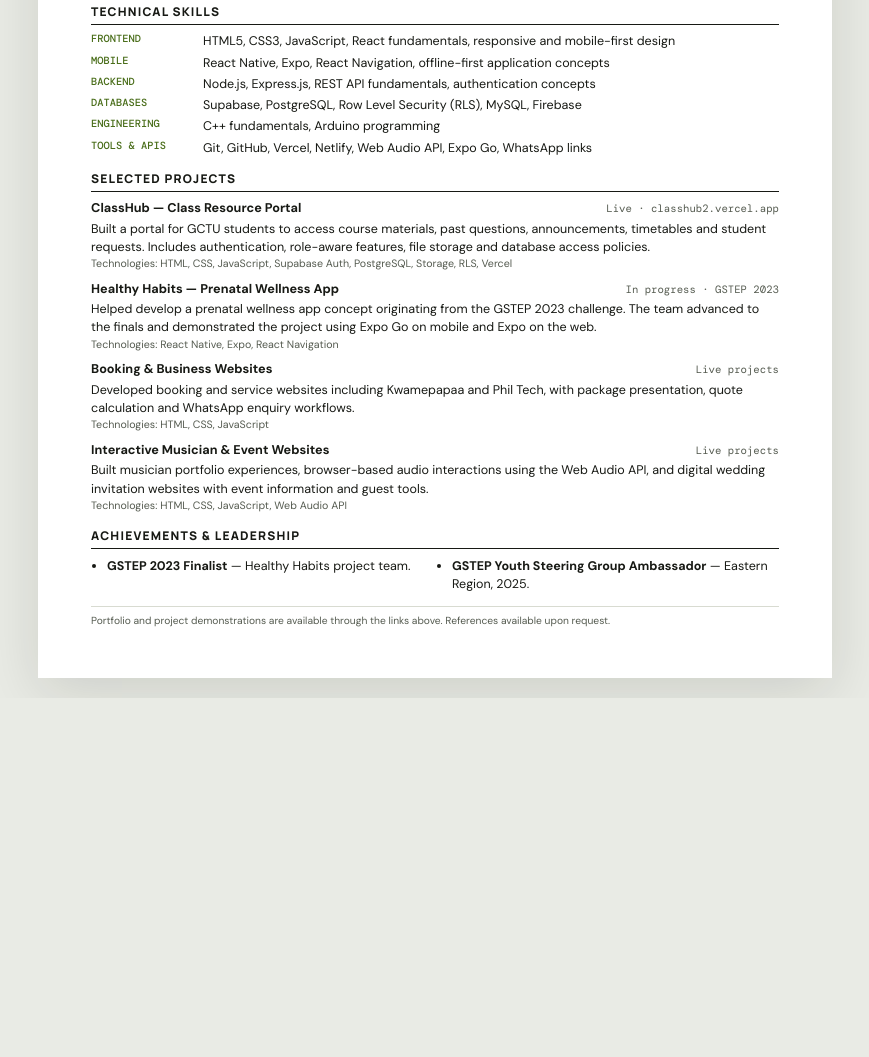
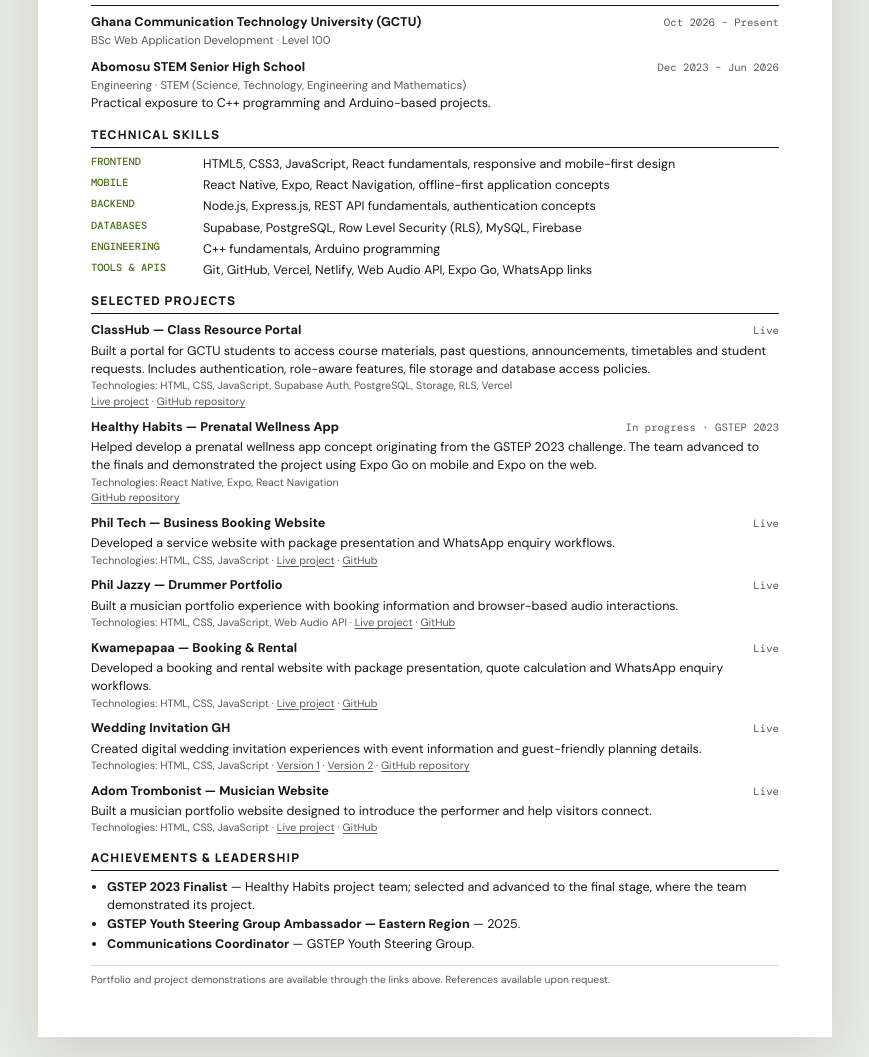
Before and after one commit to Philemon-Osae/Portfolio, a plain HTML site: page cv.html in a window 1280 px wide. Shown: the part 924-1981 px from the top of the page, without its empty margins (205-1074 px from the left). Before the commit the page ends 1622 px from the top, so only its background shows below. Drawn offline with nearby package versions, Linux system fonts and the light colour scheme.

Commit message:
Update cv.html

```diff
--- a/cv.html
+++ b/cv.html
@@ -4,9 +4,9 @@
 <head>
   <meta charset="utf-8">
   <meta name="viewport" content="width=device-width, initial-scale=1">
-  <meta name="description" content="Curriculum vitae of Philemon Osae-Hienno Kodua, software developer and BSc Web Application Development student at GCTU.">
+  <meta name="description" content="CV of Philemon Osae-Hienno Kodua, an emerging full-stack developer and BSc Web Application Development student at GCTU.">
 
-  <title>Philemon Osae-Hienno Kodua — CV</title>
+  <title>Philemon Osae-Hienno Kodua — Emerging Full-Stack Developer</title>
 
   <link rel="preconnect" href="https://fonts.googleapis.com">
   <link rel="preconnect" href="https://fonts.gstatic.com" crossorigin>
@@ -26,9 +26,7 @@
       --soft: #f2f4ed;
     }
 
-    * {
-      box-sizing: border-box;
-    }
+    * { box-sizing: border-box; }
 
     html {
       -webkit-print-color-adjust: exact;
@@ -115,9 +113,7 @@
       line-height: 1.7;
     }
 
-    .contact a {
-      color: var(--ink);
-    }
+    .contact a { color: var(--ink); }
 
     section {
       margin-top: 13px;
@@ -135,9 +131,7 @@
 
     p { margin: 0; }
 
-    .summary {
-      font-size: 9.2pt;
-    }
+    .summary { font-size: 9.2pt; }
 
     .entry {
       margin: 0 0 9px;
@@ -189,28 +183,20 @@
       text-transform: uppercase;
     }
 
-    .skills dd {
-      margin: 0;
-    }
+    .skills dd { margin: 0; }
 
-    .project {
-      margin-bottom: 8px;
-    }
+    .project { margin-bottom: 8px; }
 
-    .project p {
-      margin-top: 2px;
-    }
+    .project p { margin-top: 2px; }
 
     .project .stack {
       color: var(--muted);
       font-size: 8pt;
     }
 
-    .achievement-list {
-      display: grid;
-      grid-template-columns: 1fr 1fr;
-      gap: 5px 18px;
-      padding-left: 16px;
+    .project a {
+      text-decoration: underline;
+      text-underline-offset: 2px;
     }
 
     .footer-note {
@@ -224,9 +210,7 @@
     @media (max-width: 760px) {
       body { background: #fff; }
 
-      .toolbar {
-        position: static;
-      }
+      .toolbar { position: static; }
 
       .sheet {
         width: 100%;
@@ -236,9 +220,7 @@
         box-shadow: none;
       }
 
-      header {
-        grid-template-columns: 1fr;
-      }
+      header { grid-template-columns: 1fr; }
 
       .contact { text-align: left; }
 
@@ -292,7 +274,7 @@
       <div>
         <h1>Philemon Osae-Hienno Kodua</h1>
         <div class="headline">
-          Software Developer · Web & Mobile Applications
+          Emerging Full-Stack Developer · Web & Mobile Applications
         </div>
       </div>
 
@@ -317,30 +299,35 @@
 
     <section>
       <h2>Professional Summary</h2>
-
       <p class="summary">
-        Software developer and BSc Web Application Development student at Ghana Communication Technology University, with a development journey that began in 2023. Currently a Software Development Intern at Techten Planets. Builds responsive websites, booking experiences and data-backed applications using JavaScript, React Native, Node.js and Supabase. Interested in practical software engineering, accessible user experiences and reliable application design.
+        I'm an emerging full-stack developer and BSc Web Application Development student at Ghana Communication Technology University. My software development journey began in 2023, and I am currently a Software Development Intern at Techten Planets. I build responsive websites, booking experiences and data-backed applications using technologies including HTML, CSS, JavaScript, React Native, Node.js and Supabase. I am also a GSTEP Youth Steering Group Ambassador for the Eastern Region, where I served as Communications Coordinator. I am passionate about practical software engineering, accessible user experiences and continuously improving my development skills.
       </p>
     </section>
 
     <section>
-      <h2>Experience</h2>
+      <h2>Experience & Leadership</h2>
 
       <div class="entry">
         <div class="row">
           <h3>Techten Planets — Software Development Intern</h3>
           <span class="date">2026 – Present</span>
         </div>
+        <div class="sub">Accra, Ghana</div>
+        <ul>
+          <li>Progressed into an official software development internship after participating in the organisation's student training programme.</li>
+          <li>Continuing to develop practical software development skills through exposure to development workflows and application projects.</li>
+        </ul>
+      </div>
 
-        <div class="sub">Accra, Ghana</div>
-
+      <div class="entry">
+        <div class="row">
+          <h3>GSTEP Youth Steering Group — Communications Coordinator & Eastern Region Ambassador</h3>
+          <span class="date">2025</span>
+        </div>
+        <div class="sub">Ghana Science and Tech Explorer Prize (GSTEP)</div>
         <ul>
-          <li>
-            Progressed into an official software development internship after participating in the organisation's student training programme.
-          </li>
-          <li>
-            Continuing to develop practical software development skills through exposure to development workflows and application projects.
-          </li>
+          <li>Served as Communications Coordinator within the GSTEP Youth Steering Group.</li>
+          <li>Held the Eastern Region Ambassador role, representing the youth steering group in the region.</li>
         </ul>
       </div>
 
@@ -349,21 +336,11 @@
           <h3>Techten Planets — Student Trainee</h3>
           <span class="date">2023 – 2026</span>
         </div>
-
-        <div class="sub">
-          Student training alongside senior high school studies
-        </div>
-
+        <div class="sub">Student training alongside senior high school studies</div>
         <ul>
-          <li>
-            Began software development training in 2023, before entering senior high school, and continued during school vacations.
-          </li>
-          <li>
-            Received practical instruction in JavaScript, React Native and Expo, gaining foundational experience in mobile application development.
-          </li>
-          <li>
-            Took responsibility for programming when collaborating with a teammate to initiate Healthy Habits, a prenatal wellness project for GSTEP 2023.
-          </li>
+          <li>Began software development training in 2023, before entering senior high school, and continued during school vacations.</li>
+          <li>Received practical instruction in JavaScript, React Native and Expo, gaining foundational experience in mobile application development.</li>
+          <li>Took responsibility for programming when collaborating with a teammate to initiate Healthy Habits, a prenatal wellness project for GSTEP 2023.</li>
         </ul>
       </div>
 
@@ -372,14 +349,9 @@
           <h3>Independent Learning & Project Development</h3>
           <span class="date">2023 – Present</span>
         </div>
-
         <ul>
-          <li>
-            Developed additional skills through independent study and hands-on projects, including HTML, CSS, Node.js, Express.js, MySQL and Supabase.
-          </li>
-          <li>
-            Applied these skills to responsive websites, booking platforms and a class portal using authentication, database services and access policies.
-          </li>
+          <li>Developed additional skills through independent study and hands-on projects, including HTML, CSS, Node.js, Express.js, MySQL and Supabase.</li>
+          <li>Applied these skills to responsive websites, booking platforms and a class portal using authentication, database services and access policies.</li>
         </ul>
       </div>
     </section>
@@ -392,10 +364,7 @@
           <h3>Ghana Communication Technology University (GCTU)</h3>
           <span class="date">Oct 2026 – Present</span>
         </div>
-
-        <div class="sub">
-          BSc Web Application Development · Level 100
-        </div>
+        <div class="sub">BSc Web Application Development · Level 100</div>
       </div>
 
       <div class="entry">
@@ -403,14 +372,10 @@
           <h3>Abomosu STEM Senior High School</h3>
           <span class="date">Dec 2023 – Jun 2026</span>
         </div>
-
         <div class="sub">
           Engineering · STEM (Science, Technology, Engineering and Mathematics)
         </div>
-
-        <p>
-          Practical exposure to C++ programming and Arduino-based projects.
-        </p>
+        <p>Practical exposure to C++ programming and Arduino-based projects.</p>
       </div>
     </section>
 
@@ -419,34 +384,22 @@
 
       <dl class="skills">
         <dt>Frontend</dt>
-        <dd>
-          HTML5, CSS3, JavaScript, React fundamentals, responsive and mobile-first design
-        </dd>
+        <dd>HTML5, CSS3, JavaScript, React fundamentals, responsive and mobile-first design</dd>
 
         <dt>Mobile</dt>
-        <dd>
-          React Native, Expo, React Navigation, offline-first application concepts
-        </dd>
+        <dd>React Native, Expo, React Navigation, offline-first application concepts</dd>
 
         <dt>Backend</dt>
-        <dd>
-          Node.js, Express.js, REST API fundamentals, authentication concepts
-        </dd>
+        <dd>Node.js, Express.js, REST API fundamentals, authentication concepts</dd>
 
         <dt>Databases</dt>
-        <dd>
-          Supabase, PostgreSQL, Row Level Security (RLS), MySQL, Firebase
-        </dd>
+        <dd>Supabase, PostgreSQL, Row Level Security (RLS), MySQL, Firebase</dd>
 
         <dt>Engineering</dt>
-        <dd>
-          C++ fundamentals, Arduino programming
-        </dd>
+        <dd>C++ fundamentals, Arduino programming</dd>
 
         <dt>Tools & APIs</dt>
-        <dd>
-          Git, GitHub, Vercel, Netlify, Web Audio API, Expo Go, WhatsApp links
-        </dd>
+        <dd>Git, GitHub, Vercel, Netlify, Web Audio API, Expo Go, WhatsApp links</dd>
       </dl>
     </section>
 
@@ -456,15 +409,17 @@
       <div class="project">
         <div class="row">
           <h3>ClassHub — Class Resource Portal</h3>
-          <span class="date">Live · classhub2.vercel.app</span>
+          <span class="date">Live</span>
         </div>
-
         <p>
           Built a portal for GCTU students to access course materials, past questions, announcements, timetables and student requests. Includes authentication, role-aware features, file storage and database access policies.
         </p>
-
         <div class="stack">
           Technologies: HTML, CSS, JavaScript, Supabase Auth, PostgreSQL, Storage, RLS, Vercel
+        </div>
+        <div class="stack">
+          <a href="https://classhub2.vercel.app">Live project</a> ·
+          <a href="https://github.com/Philemon-Osae/classhub2">GitHub repository</a>
         </div>
       </div>
 
@@ -473,58 +428,100 @@
           <h3>Healthy Habits — Prenatal Wellness App</h3>
           <span class="date">In progress · GSTEP 2023</span>
         </div>
-
         <p>
           Helped develop a prenatal wellness app concept originating from the GSTEP 2023 challenge. The team advanced to the finals and demonstrated the project using Expo Go on mobile and Expo on the web.
         </p>
-
         <div class="stack">
           Technologies: React Native, Expo, React Navigation
+        </div>
+        <div class="stack">
+          <a href="https://github.com/Philemon-Osae/healthyHabits">GitHub repository</a>
         </div>
       </div>
 
       <div class="project">
         <div class="row">
-          <h3>Booking & Business Websites</h3>
-          <span class="date">Live projects</span>
+          <h3>Phil Tech — Business Booking Website</h3>
+          <span class="date">Live</span>
         </div>
-
         <p>
-          Developed booking and service websites including Kwamepapaa and Phil Tech, with package presentation, quote calculation and WhatsApp enquiry workflows.
+          Developed a service website with package presentation and WhatsApp enquiry workflows.
         </p>
-
         <div class="stack">
-          Technologies: HTML, CSS, JavaScript
+          Technologies: HTML, CSS, JavaScript ·
+          <a href="https://phil-tech-two.vercel.app">Live project</a> ·
+          <a href="https://github.com/Philemon-Osae/phil-tech">GitHub</a>
         </div>
       </div>
 
       <div class="project">
         <div class="row">
-          <h3>Interactive Musician & Event Websites</h3>
-          <span class="date">Live projects</span>
+          <h3>Phil Jazzy — Drummer Portfolio</h3>
+          <span class="date">Live</span>
         </div>
+        <p>
+          Built a musician portfolio experience with booking information and browser-based audio interactions.
+        </p>
+        <div class="stack">
+          Technologies: HTML, CSS, JavaScript, Web Audio API ·
+          <a href="https://phil-jazzy.netlify.app">Live project</a> ·
+          <a href="https://github.com/Philemon-Osae/Phil-Jazzy">GitHub</a>
+        </div>
+      </div>
 
+      <div class="project">
+        <div class="row">
+          <h3>Kwamepapaa — Booking & Rental</h3>
+          <span class="date">Live</span>
+        </div>
         <p>
-          Built musician portfolio experiences, browser-based audio interactions using the Web Audio API, and digital wedding invitation websites with event information and guest tools.
+          Developed a booking and rental website with package presentation, quote calculation and WhatsApp enquiry workflows.
         </p>
+        <div class="stack">
+          Technologies: HTML, CSS, JavaScript ·
+          <a href="https://kwamepapaa.netlify.app">Live project</a> ·
+          <a href="https://github.com/Philemon-Osae/Kwamepapa-s-site">GitHub</a>
+        </div>
+      </div>
 
+      <div class="project">
+        <div class="row">
+          <h3>Wedding Invitation GH</h3>
+          <span class="date">Live</span>
+        </div>
+        <p>
+          Created digital wedding invitation experiences with event information and guest-friendly planning details.
+        </p>
         <div class="stack">
-          Technologies: HTML, CSS, JavaScript, Web Audio API
+          Technologies: HTML, CSS, JavaScript ·
+          <a href="https://weddinginvitation-gh.netlify.app">Version 1</a> ·
+          <a href="https://wedding-invitation-gh.netlify.app">Version 2</a> ·
+          <a href="https://github.com/Philemon-Osae/wed">GitHub repository</a>
+        </div>
+      </div>
+
+      <div class="project">
+        <div class="row">
+          <h3>Adom Trombonist — Musician Website</h3>
+          <span class="date">Live</span>
+        </div>
+        <p>
+          Built a musician portfolio website designed to introduce the performer and help visitors connect.
+        </p>
+        <div class="stack">
+          Technologies: HTML, CSS, JavaScript ·
+          <a href="https://adom-the-trombonist-gh.netlify.app">Live project</a> ·
+          <a href="https://github.com/Philemon-Osae/Adom-s-site">GitHub</a>
         </div>
       </div>
     </section>
 
     <section>
       <h2>Achievements & Leadership</h2>
-
-      <ul class="achievement-list">
-        <li>
-          <b>GSTEP 2023 Finalist</b> — Healthy Habits project team.
-        </li>
-
-        <li>
-          <b>GSTEP Youth Steering Group Ambassador</b> — Eastern Region, 2025.
-        </li>
+      <ul>
+        <li><b>GSTEP 2023 Finalist</b> — Healthy Habits project team; selected and advanced to the final stage, where the team demonstrated its project.</li>
+        <li><b>GSTEP Youth Steering Group Ambassador — Eastern Region</b> — 2025.</li>
+        <li><b>Communications Coordinator</b> — GSTEP Youth Steering Group.</li>
       </ul>
     </section>
 
```
